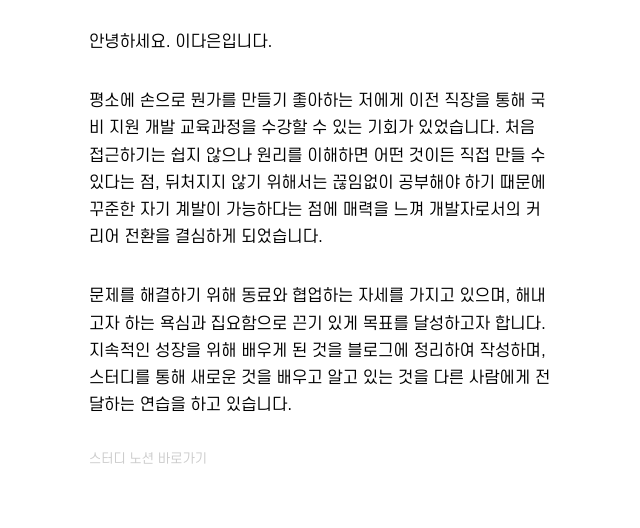
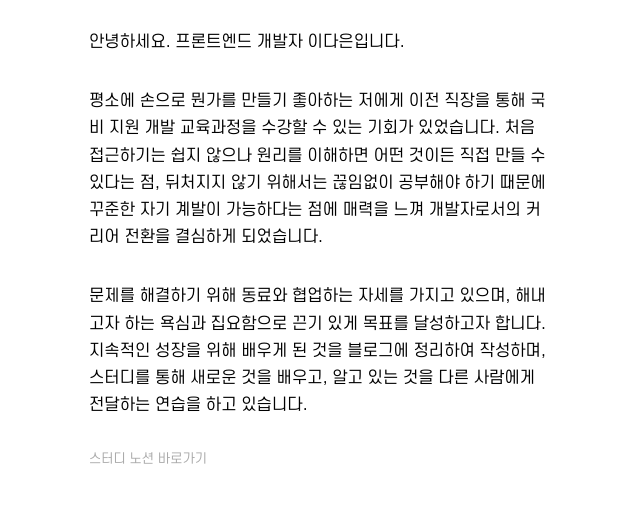
Before and after one commit to daeuneeee/daeuneeee.github.io, a plain HTML site: page resume.html in a window 1280 px wide. Shown: the part 126-654 px from the top of the page, without its empty margins (487-1127 px from the left). Drawn offline with Linux system fonts and the light colour scheme.

Commit message:
:zap: modify: contents

```diff
--- a/resume.html
+++ b/resume.html
@@ -11,7 +11,9 @@
     <div class="list-wrapper">
       <article class="contents">
         <strong class="sub-title"> Introduce </strong>
-        <section class="mini-contents">안녕하세요. 이다은입니다.</section>
+        <section class="mini-contents">
+          안녕하세요. 프론트엔드 개발자 이다은입니다.
+        </section>
         <section class="mini-contents">
           평소에 손으로 뭔가를 만들기 좋아하는 저에게 이전 직장을 통해 국비 지원
           개발 교육과정을 수강할 수 있는 기회가 있었습니다. 처음 접근하기는 쉽지
@@ -24,7 +26,7 @@
           문제를 해결하기 위해 동료와 협업하는 자세를 가지고 있으며, 해내고자
           하는 욕심과 집요함으로 끈기 있게 목표를 달성하고자 합니다. 지속적인
           성장을 위해 배우게 된 것을 블로그에 정리하여 작성하며, 스터디를 통해
-          새로운 것을 배우고 알고 있는 것을 다른 사람에게 전달하는 연습을 하고
+          새로운 것을 배우고, 알고 있는 것을 다른 사람에게 전달하는 연습을 하고
           있습니다.
         </section>
         <a
@@ -45,6 +47,7 @@
             사무적인 일을 할 때는 비슷한 업무끼리 묶어서 한 번에 처리하는 것을
             선호했습니다.
           </p>
+          <br />
           <p class="mini-contents">
             코드도 짜다 보면 일부 페이지에 공통으로 나오는 부분들이 보이는데,
             이때 같은 코드를 여러 번 짜는 것 보단 공통 컴포넌트를 만들어서 여러
@@ -62,8 +65,9 @@
             일치하기 때문인 것도 있지만 페이지가 불편하지 않은 이유도 있기
             때문이라고 생각합니다.
           </p>
+          <br />
           <p class="mini-contents">
-            사용자 경험을 개선할 수 있는 다양한 기술 중, 웹에서 발생하는 트래픽
+            사용자 경험을 개선할 수 있는 다양한 기술 중 웹에서 발생하는 트래픽
             이슈를 정확하게 이해하고 리소스를 최적화시키는 것에 대해 관심을 갖고
             기존 서비스보다 더 나은 경험, 새로운 경험을 보여주고 싶습니다.
           </p>
--- a/styles/index.css
+++ b/styles/index.css
@@ -21,6 +21,7 @@ a {
 .wrapper {
   display: flex;
   flex-direction: row;
+  overflow-y: hidden;
 }
 
 .aside {
@@ -174,7 +175,7 @@ a {
 }
 
 .notice {
-  color: #ccc;
+  color: #aaa;
   font-size: 0.8rem;
 }
 
```
